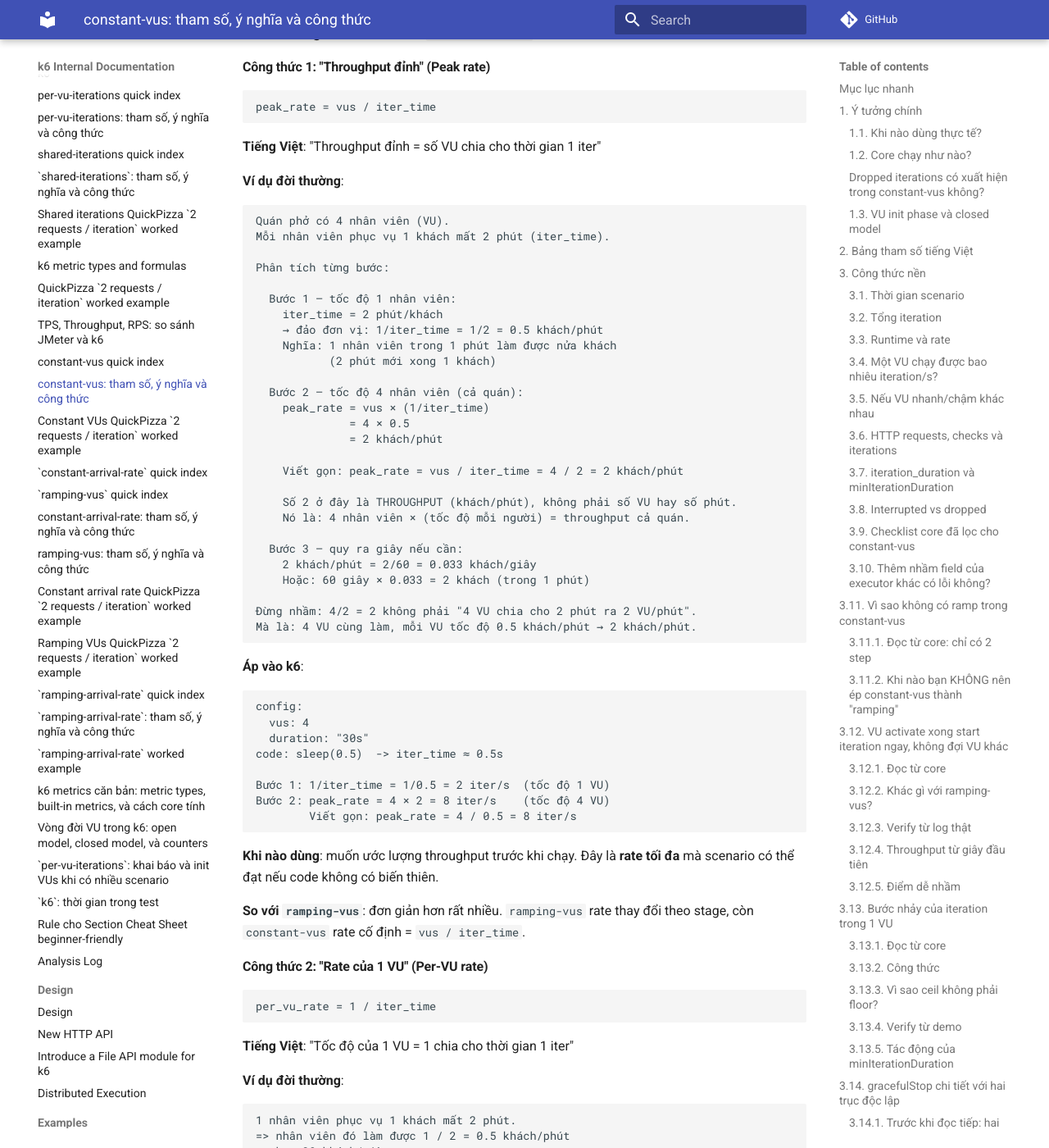
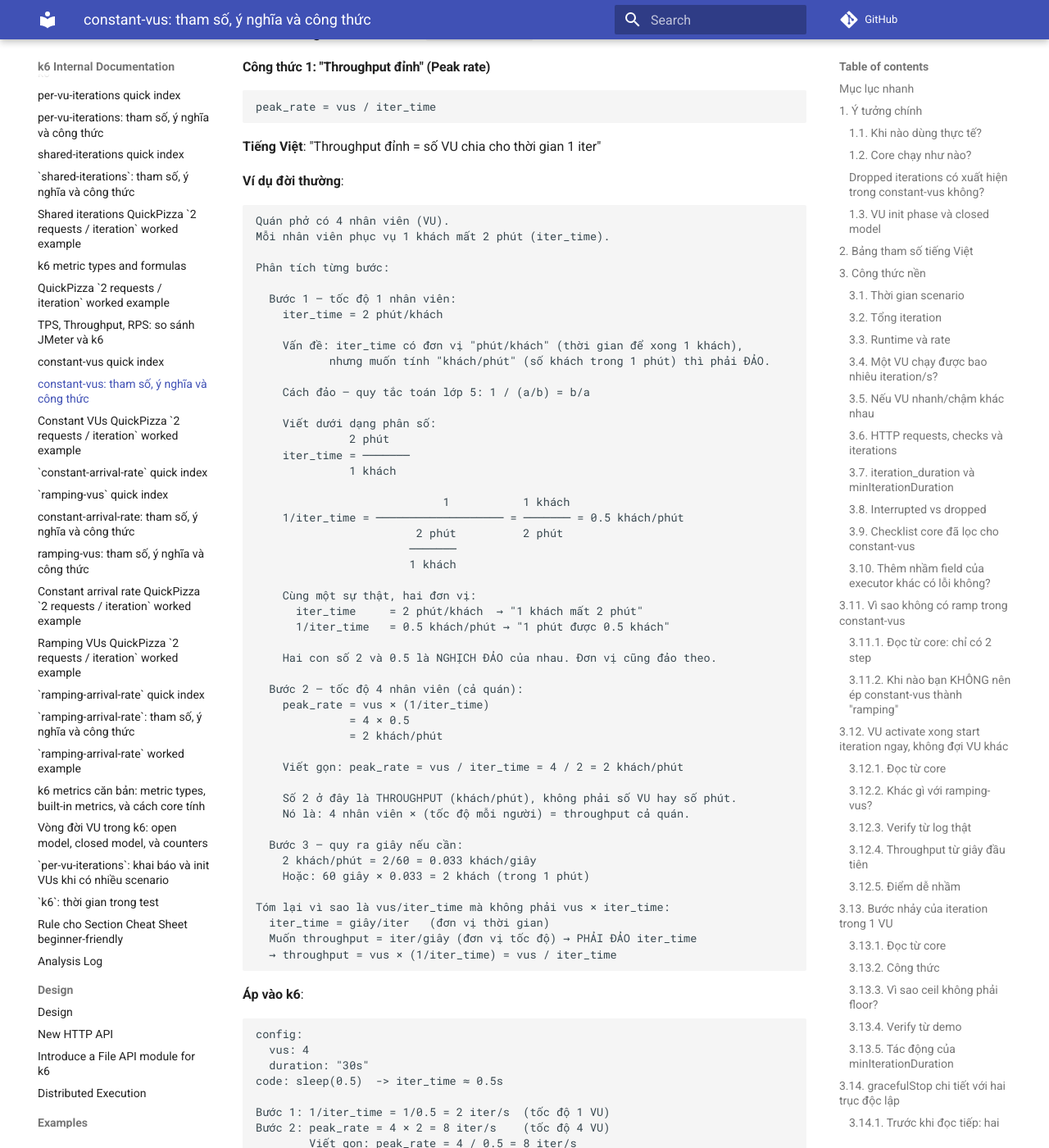
Before and after one commit to meomew-auto/markdown, an MkDocs documentation site: the page built from docs/20260516_02_constant-vus-tham-so-cong-thuc.md, in a window 1280 px wide and 1400 px high, scrolled down 55515 px. Shown: the whole window at 82% size. Built offline with MkDocs 1.6.1 and Material for MkDocs 9.7.7, drawn with Linux system fonts in a browser that asks for light colours; comment, search, counter and statistics services are not loaded.

Commit message:
Update docs

````diff
--- a/docs/20260516_02_constant-vus-tham-so-cong-thuc.md
+++ b/docs/20260516_02_constant-vus-tham-so-cong-thuc.md
@@ -2781,9 +2781,28 @@ Phân tích từng bước:
 
   Bước 1 — tốc độ 1 nhân viên:
     iter_time = 2 phút/khách
-    → đảo đơn vị: 1/iter_time = 1/2 = 0.5 khách/phút
-    Nghĩa: 1 nhân viên trong 1 phút làm được nửa khách
-           (2 phút mới xong 1 khách)
+
+    Vấn đề: iter_time có đơn vị "phút/khách" (thời gian để xong 1 khách),
+           nhưng muốn tính "khách/phút" (số khách trong 1 phút) thì phải ĐẢO.
+
+    Cách đảo — quy tắc toán lớp 5: 1 / (a/b) = b/a
+
+    Viết dưới dạng phân số:
+              2 phút
+    iter_time = ───────
+              1 khách
+
+                            1           1 khách
+    1/iter_time = ─────────────────── = ─────── = 0.5 khách/phút
+                        2 phút          2 phút
+                       ───────
+                       1 khách
+
+    Cùng một sự thật, hai đơn vị:
+      iter_time     = 2 phút/khách  → "1 khách mất 2 phút"
+      1/iter_time   = 0.5 khách/phút → "1 phút được 0.5 khách"
+
+    Hai con số 2 và 0.5 là NGHỊCH ĐẢO của nhau. Đơn vị cũng đảo theo.
 
   Bước 2 — tốc độ 4 nhân viên (cả quán):
     peak_rate = vus × (1/iter_time)
@@ -2799,8 +2818,10 @@ Phân tích từng bước:
     2 khách/phút = 2/60 = 0.033 khách/giây
     Hoặc: 60 giây × 0.033 = 2 khách (trong 1 phút)
 
-Đừng nhầm: 4/2 = 2 không phải "4 VU chia cho 2 phút ra 2 VU/phút".
-Mà là: 4 VU cùng làm, mỗi VU tốc độ 0.5 khách/phút → 2 khách/phút.
+Tóm lại vì sao là vus/iter_time mà không phải vus × iter_time:
+  iter_time = giây/iter   (đơn vị thời gian)
+  Muốn throughput = iter/giây (đơn vị tốc độ) → PHẢI ĐẢO iter_time
+  → throughput = vus × (1/iter_time) = vus / iter_time
 ```
 
 **Áp vào k6**:
````
